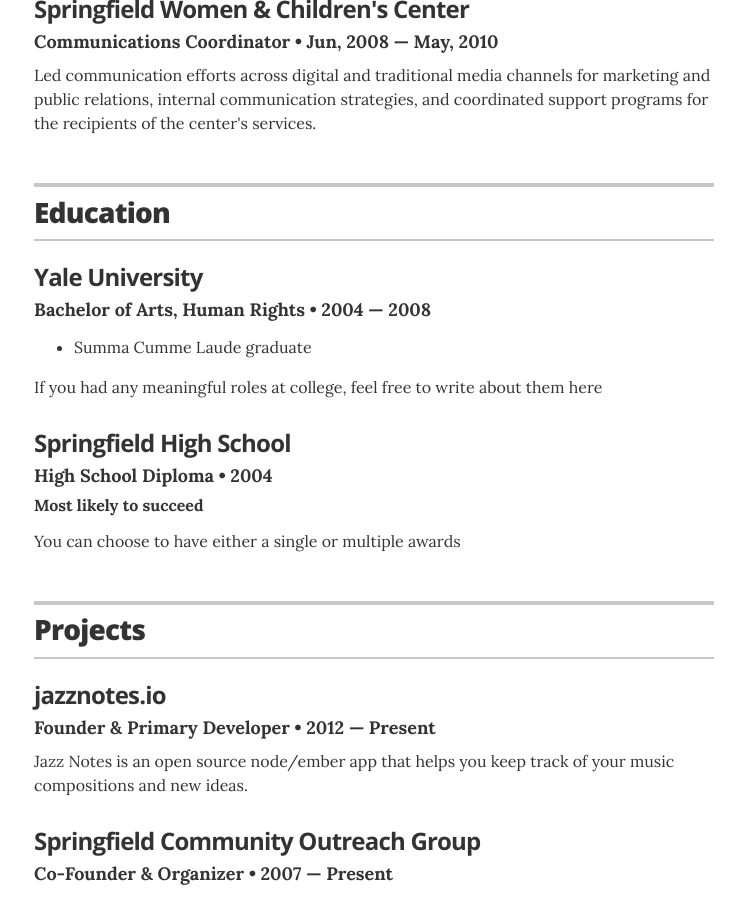
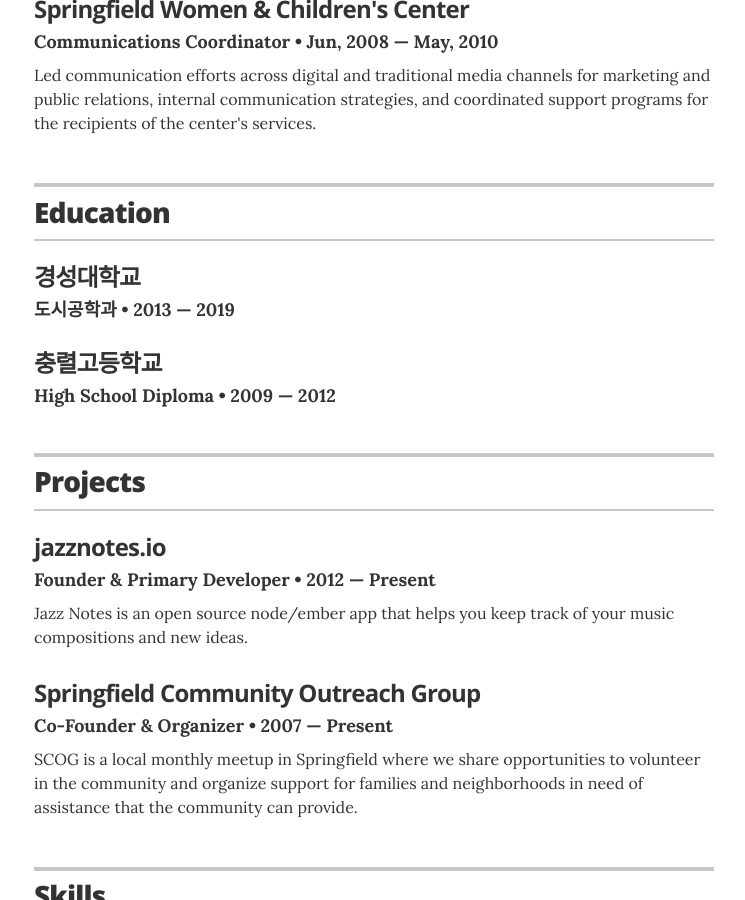
Before and after one commit to YOUNGBINOK/github.io, a Jekyll site: the page built from index.html, in a window 1280 px wide and 900 px high, scrolled down 952 px. Shown: the whole window, without its empty margins (266-1011 px from the left). Built offline with Jekyll 4.4.1, drawn with Linux system fonts in a browser that asks for light colours.

Commit message:
modify edu

```diff
--- a/_config.yml
+++ b/_config.yml
@@ -52,7 +52,7 @@ resume_social_links:
   # resume_linkedin_url: "https://www.linkedin.com/in/joelglovier"
   # resume_instagram_url:         "insert your Instagram URL here"
   # resume_website_url: "http://joelglovier.com"
-  resume_velog_url: "https://velog.io/@redmangos"
+  # resume_velog_url: "https://velog.io/@redmangos"
 resume_print_social_links: true
 
 # Design settings
--- a/_data/associations.yml
+++ b/_data/associations.yml
@@ -7,7 +7,6 @@
   url: https://www.peta.org/
   summary: Organized fund drives and participated in fundraising events for the benefit of PETA's local Springfield operations.
 
-
 - organization: Yale Amnesty International
   role: Communications coordinator
   year: 2002 &mdash; 2004
--- a/_data/education.yml
+++ b/_data/education.yml
@@ -1,13 +1,12 @@
 # Degree
-- degree: Bachelor of Arts, Human Rights
-  uni: Yale University
-  year: 2004 &mdash; 2008
-  awards:
-    - award: Summa Cumme Laude graduate
-  summary: If you had any meaningful roles at college, feel free to write about them here
+- degree: 도시공학과
+  uni: 경성대학교
+  year: 2013 &mdash; 2019
+  #award: Most likely to succeed
+  #summary: If you had any meaningful roles at college, feel free to write about them here
 
 - degree: High School Diploma
-  uni: Springfield High School
-  year: 2004
-  award: Most likely to succeed
-  summary: You can choose to have either a single or multiple awards
+  uni: 충렬고등학교
+  year: 2009 &mdash; 2012
+  #award: Most likely to succeed
+  #summary: You can choose to have either a single or multiple awards
```
